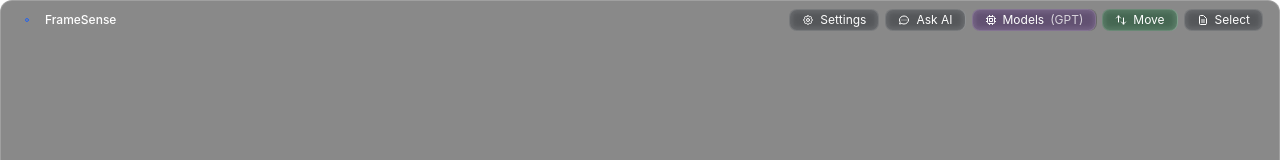
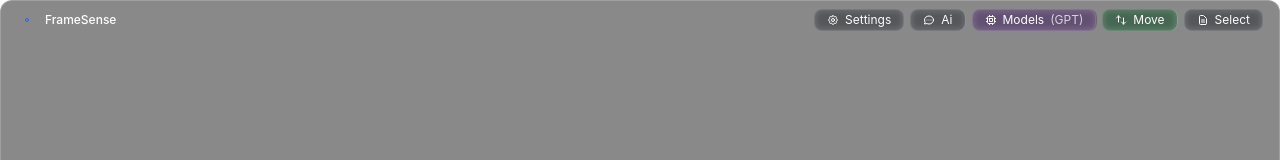
Before and after one commit to Edward-cloud-del/Framesense, a React (Vite) app: page / in a window 1280 px wide. Shown: the top 160 px of the page. Built offline with nearby package versions, Linux system fonts and the light colour scheme; no server answers.

Commit message:
Change 'Ask AI' button text to 'Ai' for more compact UI

```diff
--- a/src/App.tsx
+++ b/src/App.tsx
@@ -694,7 +694,7 @@ function App() {
 						<svg className="w-3 h-3" fill="none" stroke="currentColor" viewBox="0 0 24 24">
 							<path strokeLinecap="round" strokeLinejoin="round" strokeWidth={2} d="M8 12h.01M12 12h.01M16 12h.01M21 12c0 4.418-4.03 8-9 8a9.863 9.863 0 01-4.255-.949L3 20l1.395-3.72C3.512 15.042 3 13.574 3 12c0-4.418 4.03-8 9-8s9 3.582 9 8z" />
 						</svg>
-						<span>Ask AI</span>
+						<span>Ai</span>
 					</button>
 
 					{/* Model Selector Button */}
```
